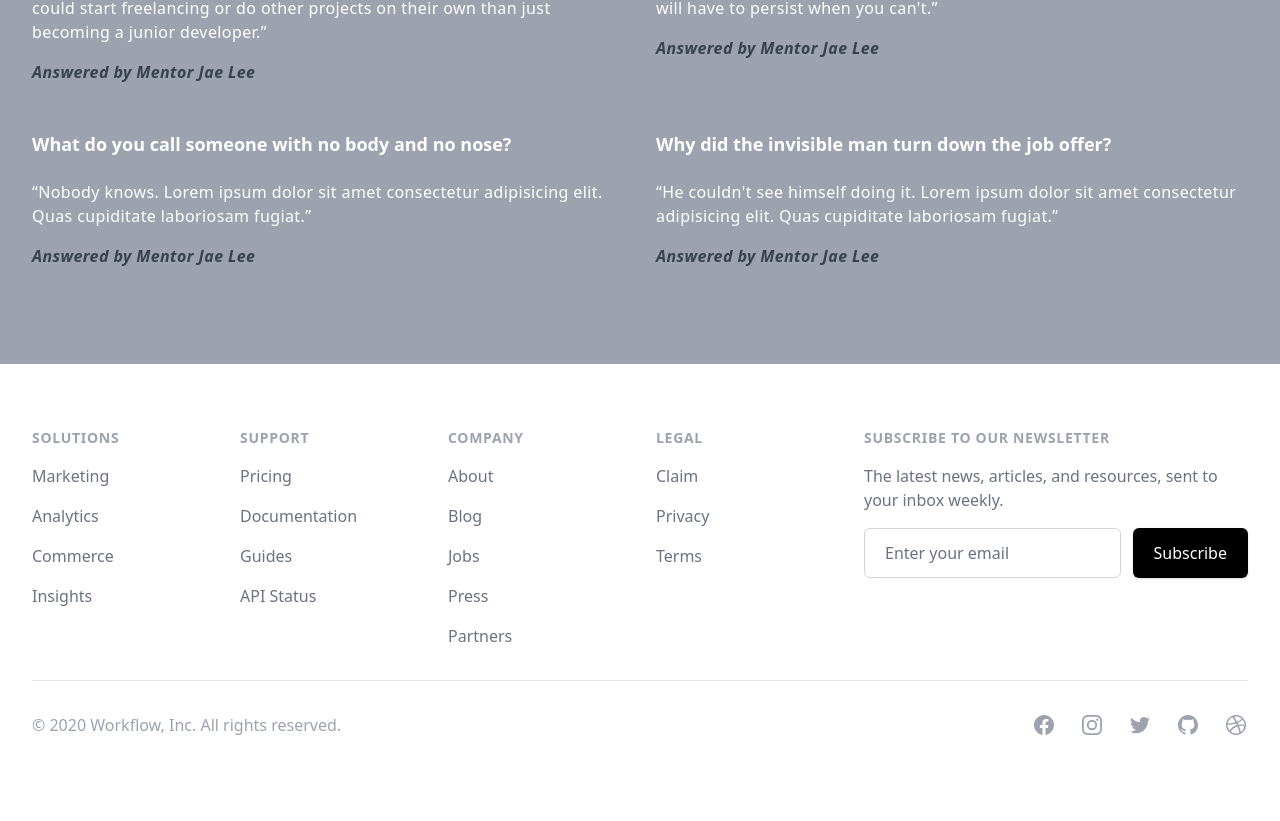
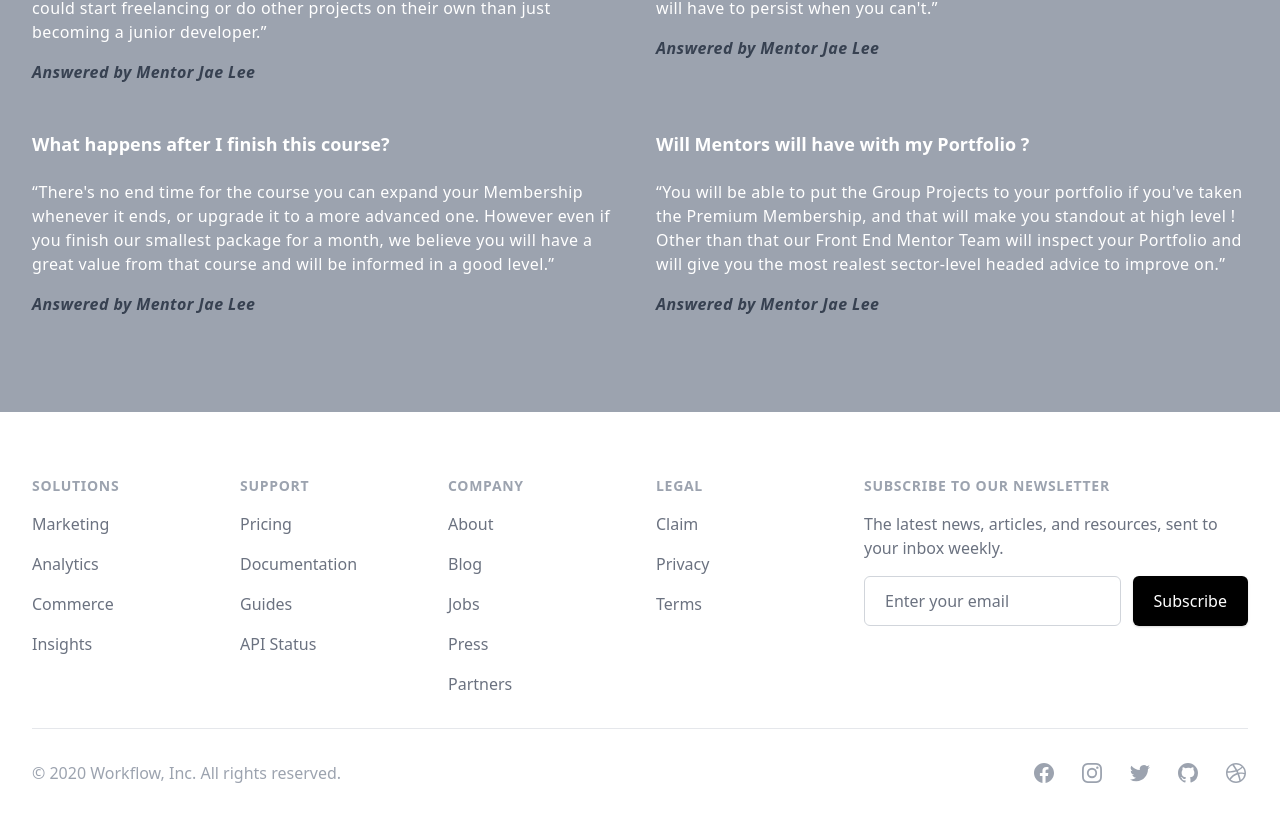
Before and after one commit to jssocial/next, a Next.js app: page /programs in a window 1280 px wide. Shown: the part 2114-2935 px from the top of the page. Built offline with nearby package versions, Linux system fonts and the light colour scheme.

Commit message:
membership page styled

```diff
--- a/pages/programs.js
+++ b/pages/programs.js
@@ -524,12 +524,10 @@ export default function Programs() {
 
               <div>
                 <dt className="text-lg leading-6 font-bold text-white pb-4">
-                  What do you call someone with no body and no nose?
+                  What happens after I finish this course?
                 </dt>
                 <dd className="mt-2 text-base  text-white font-normal tracking-wide">
-                  <span>&#8220;</span>Nobody knows. Lorem ipsum dolor sit amet
-                  consectetur adipisicing elit. Quas cupiditate laboriosam
-                  fugiat.<span>&#8221;</span>
+                  <span>&#8220;</span>There's no end time for the course you can expand your Membership whenever it ends, or upgrade it to a more advanced one. However even if you finish our smallest package for a month, we believe you will have a great value from that course and will be informed in a good level.<span>&#8221;</span>
                   <p className="text-gray-700 pt-4 font-bold">
                     <i>Answered by Mentor Jae Lee</i>
                   </p>
@@ -538,12 +536,10 @@ export default function Programs() {
 
               <div>
                 <dt className="text-lg leading-6 font-bold text-white pb-4">
-                  Why did the invisible man turn down the job offer?
+                  Will Mentors will have with my Portfolio ?
                 </dt>
                 <dd className="mt-2 text-base  text-white font-normal tracking-wide">
-                  <span>&#8220;</span>He couldn&#039;t see himself doing it.
-                  Lorem ipsum dolor sit amet consectetur adipisicing elit. Quas
-                  cupiditate laboriosam fugiat.<span>&#8221;</span>
+                  <span>&#8220;</span>You will be able to put the Group Projects to your portfolio if you've taken the Premium Membership, and that will make you standout at high level ! Other than that our Front End Mentor Team will inspect your Portfolio and will give you the most realest sector-level headed advice to improve on.<span>&#8221;</span>
                   <p className="text-gray-700 pt-4 font-bold">
                     <i>Answered by Mentor Jae Lee</i>
                   </p>
```
